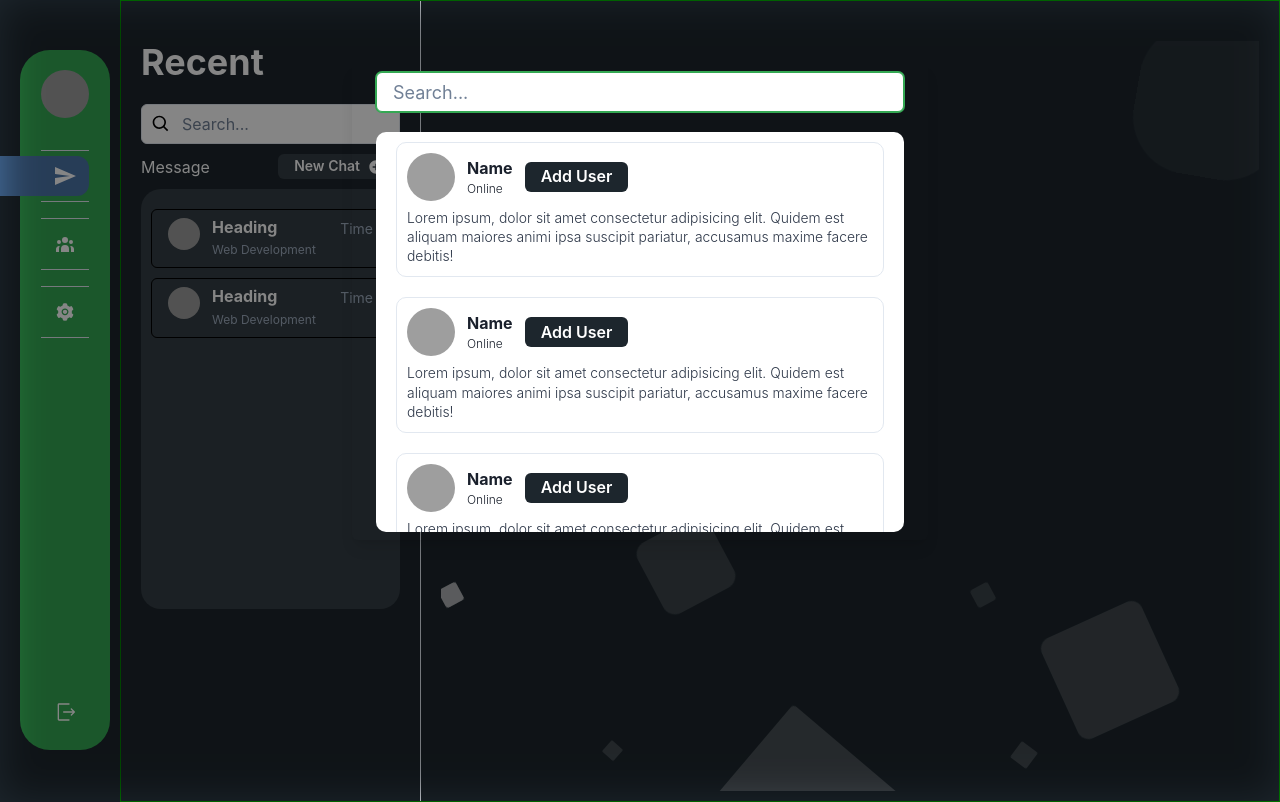
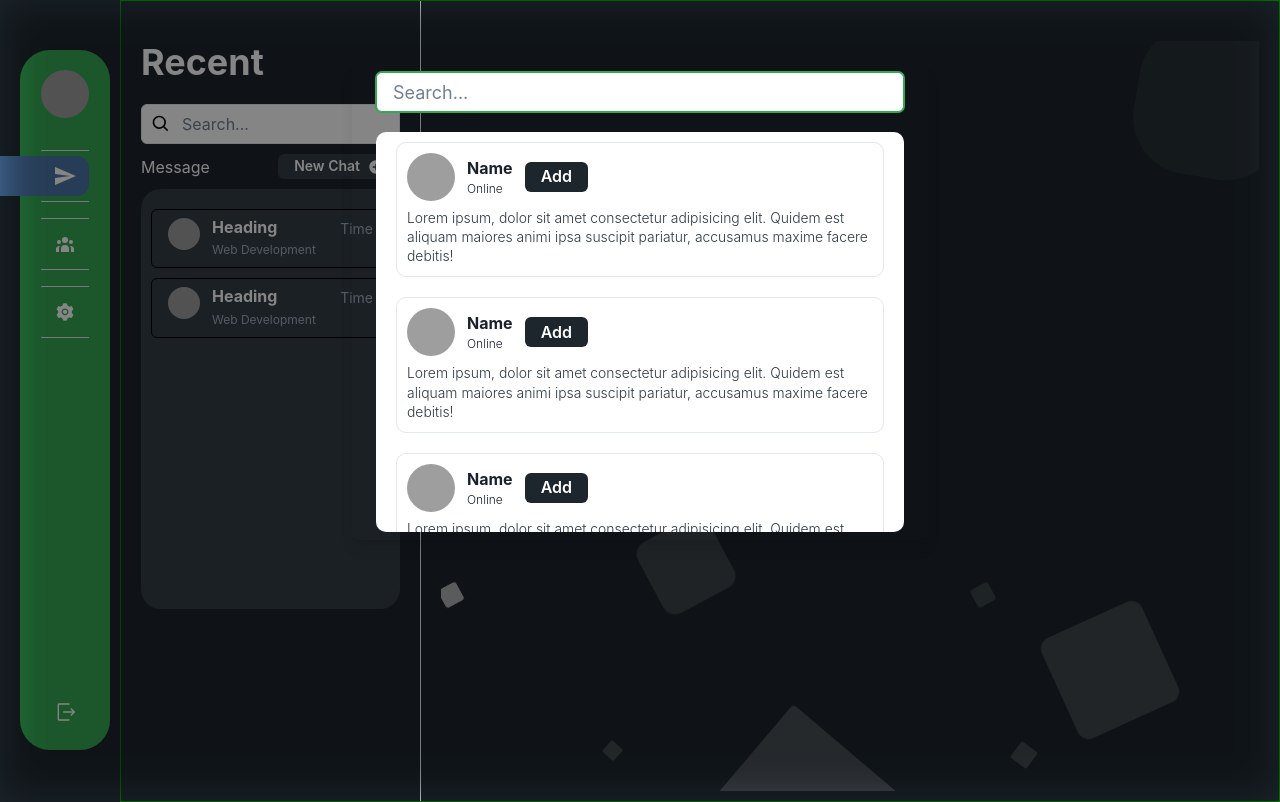
Before and after one commit to arjunsen1999/BabelChat, a React (Create React App) app in the folder client/: page / in a window 1280 px wide. Both pictures are taken after a click on the button "New Chat". Built offline with nearby package versions, Linux system fonts and the light colour scheme; grey boxes are pictures that could not be loaded.

Commit message:
update user add button

```diff
--- a/client/src/components/UserCards/UserCards.tsx
+++ b/client/src/components/UserCards/UserCards.tsx
@@ -26,7 +26,7 @@ export default function UserCards() {
               Online
             </Text>
           </Flex>
-          <Button bg={"#1d262d"} color={"white"} h={"30px"}>Add User</Button>
+          <Button bg={"#1d262d"} color={"white"} h={"30px"}>Add</Button>
         </HStack>
         <Text
           color={useColorModeValue("gray.700", "gray.400")}
```
